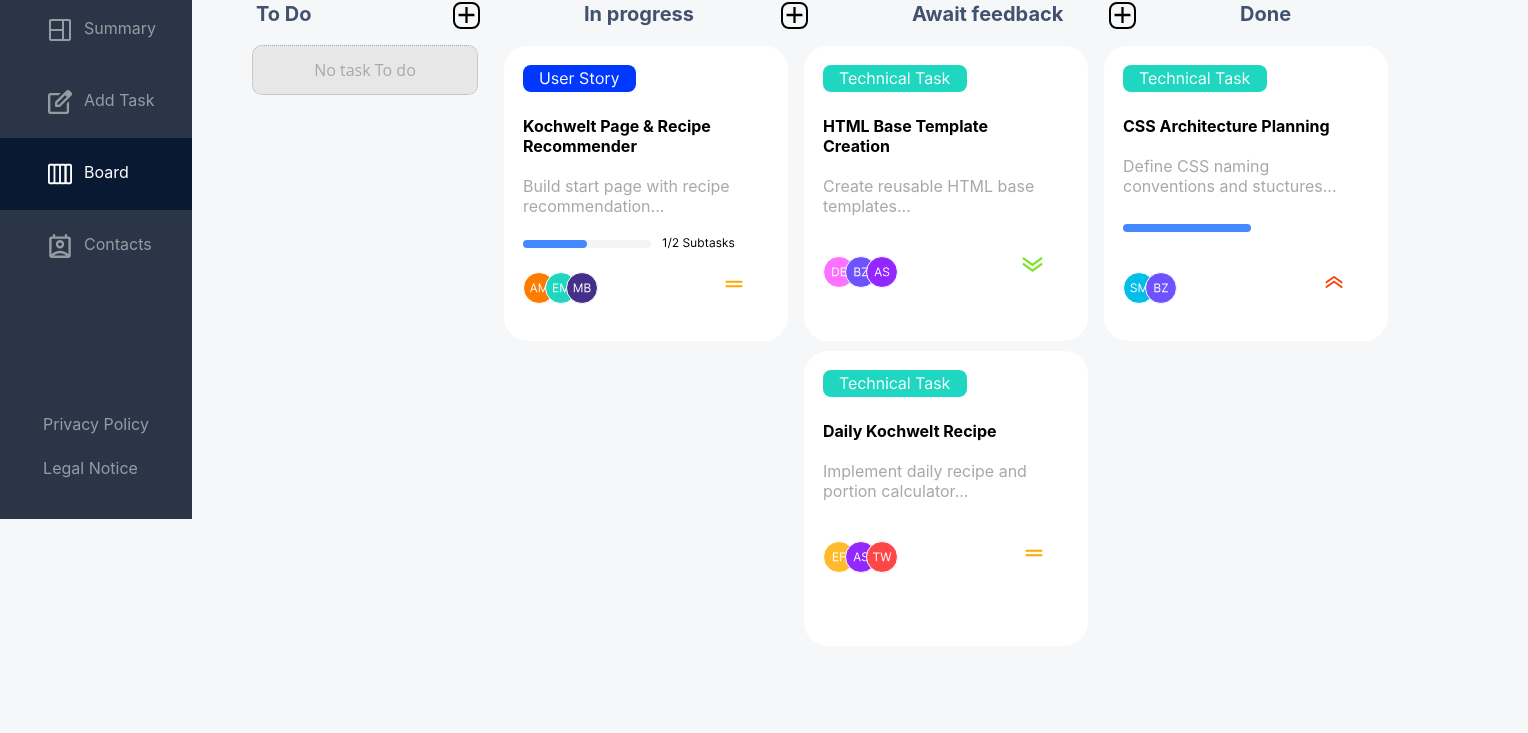
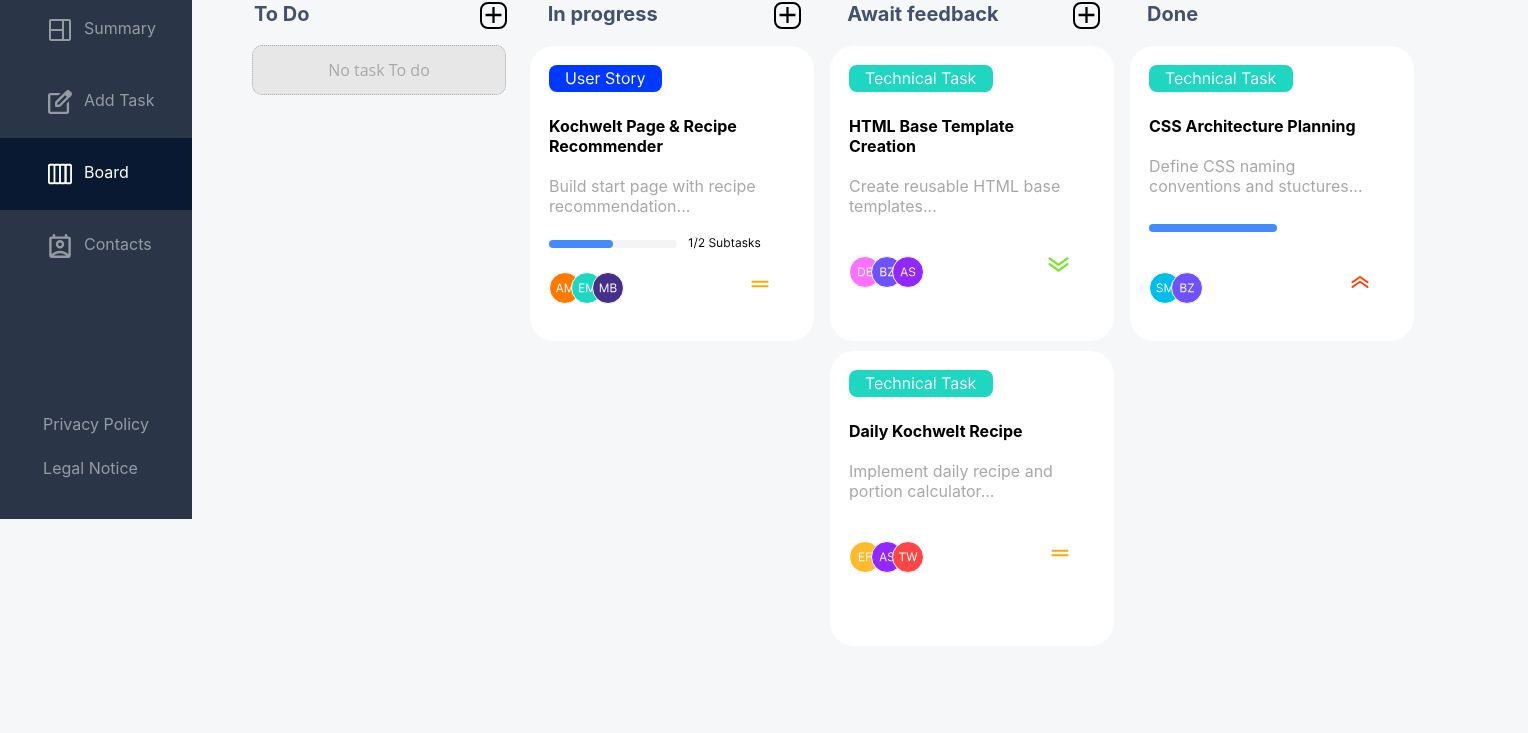
Before and after one commit to BigBackPack/Join, a plain HTML site: page html/board.html in a window 1280 px wide. Shown: the part 281-1014 px from the top of the page, 1528 px wide, since content can reach past the window. Drawn offline with Linux system fonts and the light colour scheme.

Commit message:
"board-html: column-titel leiste -FERTIG"

```diff
--- a/css/board-style.css
+++ b/css/board-style.css
@@ -133,13 +133,13 @@ html {
   position: relative;
   top: 50.5px;
   justify-content: space-between;
-  padding: 0 64px 0 64px;
+  /* padding: 0 64px 0 64px; */
   width: 1208px;
   height: 24px;
 }
 
 .column-name {
-  width: 224px;
+  width: 253px;
   height: 24px;
   justify-content: space-between;
   display: flex;
@@ -201,7 +201,7 @@ html {
 }
 
 .column-1 {
-  width: 246px;
+  width: 252px;
   height: 100%;
   /* margin: 24px; */
 }
@@ -222,6 +222,14 @@ html {
   top: -61px;
 }
 
+.col-1 {
+  padding-left: 62px;
+}
+
+.col-2 {
+  margin-left: -6px;
+}
+
 /* CARDS */
 
 .board-card {
@@ -238,7 +246,7 @@ html {
   align-items: center;
   justify-content: center;
   background-color: var(--very-light-grey);
-  width: 224px;
+  width: 252px;
   height: 48px;
   border-radius: 10px;
   border: 1px dotted var(--grey);
--- a/html/board.html
+++ b/html/board.html
@@ -59,7 +59,7 @@
               </div>
             </div>
             <section id="board-title">
-              <div class="column-name">
+              <div class="column-name col-1">
                 <span class="column-txt">To Do</span>
                 <button class="task-plus-btn">
                   <svg
@@ -77,7 +77,7 @@
                   </svg>
                 </button>
               </div>
-              <div class="column-name">
+              <div class="column-name col-2">
                 <span class="column-txt">In progress</span>
                 <button class="task-plus-btn">
                   <svg
```
